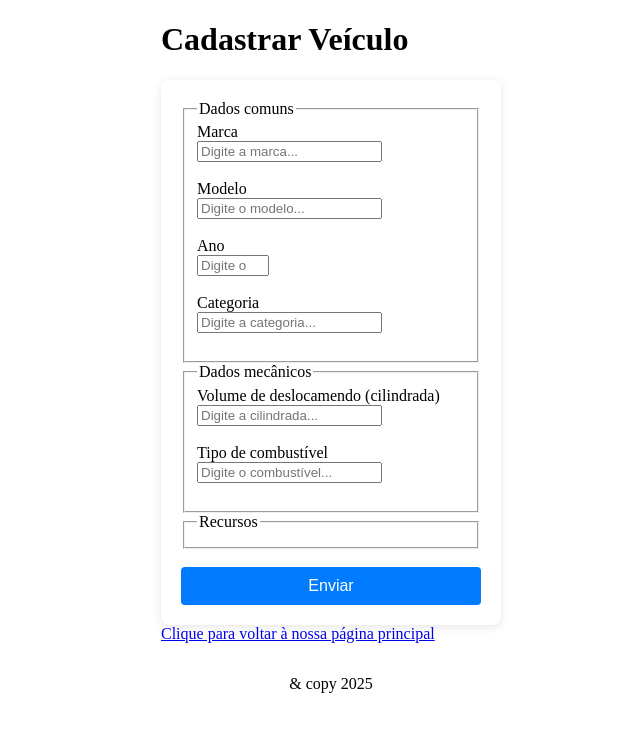
After one commit to aloca-e-debreia/site, a Flask app: template app/blueprints/main/templates/main/register-vehicles.html in a window 1280 px wide. The commit adds this page. Shown: the top 732 px of the page, without its empty margins (309-949 px from the left). Run offline with Flask 3, Linux system fonts and the light colour scheme; the template is opened without the code that fills it, so the values that code supplies are empty.

Commit message:
feat(workers): HTML form structure for workers to register vehicles

```diff
--- a/app/blueprints/main/templates/main/dashboard.html
+++ b/app/blueprints/main/templates/main/dashboard.html
@@ -8,6 +8,10 @@
 {% block title %} Dashboard - {{ user_role }} {% endblock %}
 
 {% block content %}
+
+    {% if user_role != 'Cliente' %}
+        <a href="{{ url_for('main.register_vehicles') }}">Clique para cadastrar veículos</a>
+    {% endif %}
 
     <h1>Lista de clientes:</h1>
 
--- /dev/null
+++ b/app/blueprints/main/templates/main/register-vehicles.html
@@ -0,0 +1,45 @@
+{% extends "base.html" %}
+
+{% block title %} Cadastrar Veículo {% endblock %}
+
+{% block content %}
+
+    <h1>Cadastrar Veículo</h1>
+
+    <form id="register-car" action="{{ url_for('main.register_vehicles') }}" method="POST">
+        <fieldset>
+            <legend>Dados comuns</legend>
+            <label for="brand">Marca</label> <br>
+            <input type="text" class="search-bar" name="search-bar" placeholder="Digite a marca..."> <br><br>
+
+            <label for="brand">Modelo</label> <br>
+            <input type="text" class="search-bar" name="search-bar" placeholder="Digite o modelo..."> <br><br>
+
+            <label for="brand">Ano</label> <br>
+            <input type="number" id="year" name="year" min="2000" max="2025" placeholder="Digite o ano..."> <br><br>
+
+            <label for="brand">Categoria</label> <br>
+            <input type="text" class="search-bar" name="search-bar" placeholder="Digite a categoria..."> <br><br>
+        </fieldset>
+        <fieldset>
+            <legend>Dados mecânicos</legend>
+            <label for="displacement">Volume de deslocamendo (cilindrada)</label> <br>
+            <input type="text" class="search-bar" name="search-bar" placeholder="Digite a cilindrada..."> <br><br>
+
+            <label for="fuel">Tipo de combustível</label> <br>
+            <input type="text" class="search-bar" name="search-bar" placeholder="Digite o combustível..."><br><br>
+        </fieldset>
+        <fieldset>
+            <legend>Recursos</legend>
+            {% for feature in features %}
+                <input type="checkbox" class="feature" name="feature" placeholder="{{ feature.name }}">
+                <label for="{{ feature.name }}">{{ feature.name }}</label> <br>
+            {% endfor %}
+        </fieldset> <br>
+        <button type="submit" class="btn">Enviar</button>
+    </form>
+
+
+    <a href="{{ url_for('main.index') }}">Clique para voltar à nossa página principal</a></p>
+
+{% endblock %}
```
Also changed, not shown: app/blueprints/main/routes.py (+8 -1 lines), app/blueprints/main/templates/main/index.html (+8 -1 lines), app/seeds/generate_vehicles.py (+4 -4 lines).
